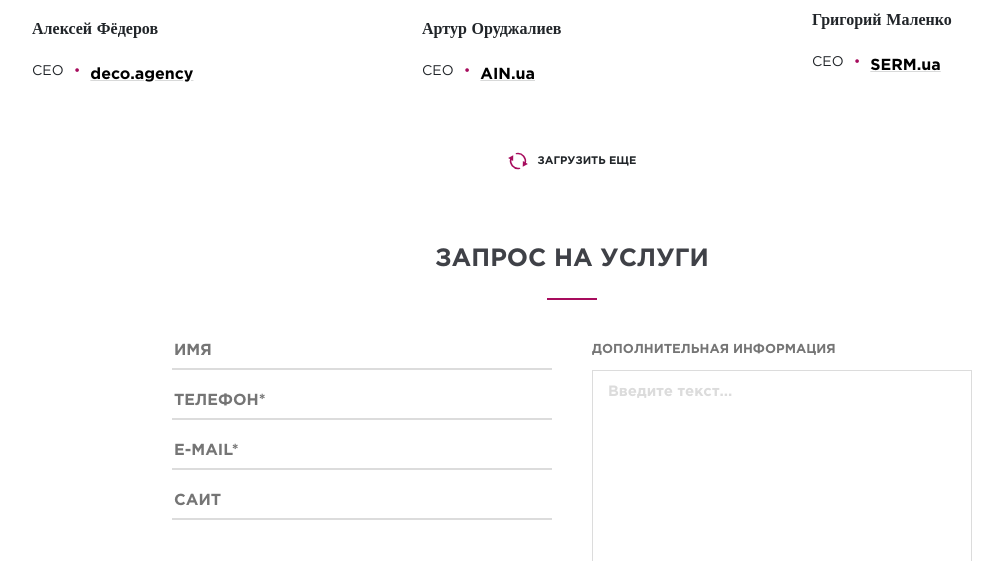
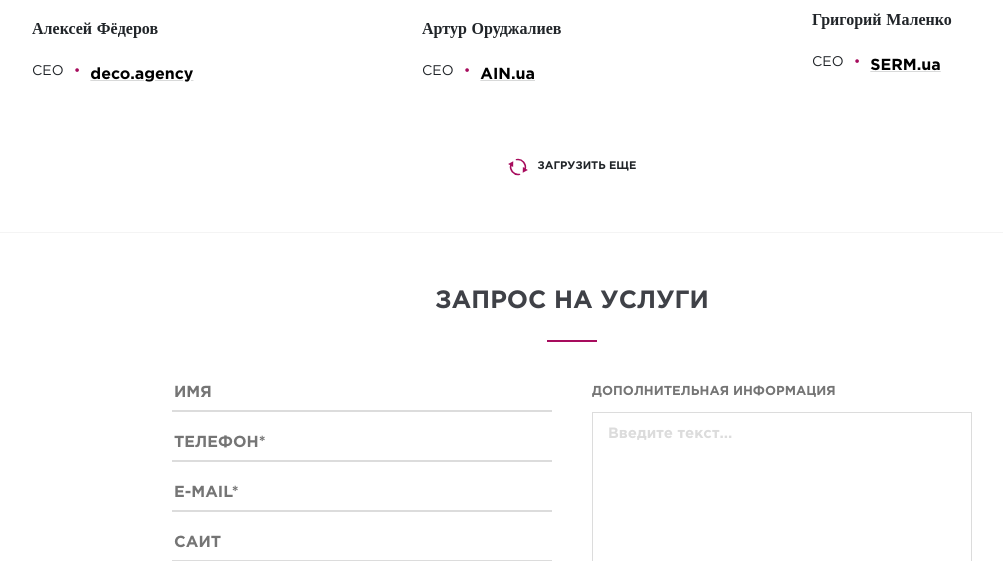
Before and after one commit to MateAcademy-FE-study/Decoletee-IVV, a website: page app/index.html in a window 1280 px wide. Shown: the part 2208-2769 px from the top of the page, without its empty margins (68-1071 px from the left). Drawn offline with nearby package versions, Linux system fonts and the light colour scheme.

Commit message:
add border-bottom of footer in reviews section

```diff
--- a/app/sass/content_style.sass
+++ b/app/sass/content_style.sass
@@ -246,8 +246,8 @@
 		display: flex
 		align-items: center
 		justify-content: center
-		line-height: 60px
-		margin: 44px 0;
+		padding: 70px 0 55px 0
+		border-bottom: 1px solid #f4f4f4
 		&:hover
 			cursor: pointer
 		&:hover .reviews__img--reload
@@ -258,7 +258,6 @@
 		line-height: 60px
 		vertical-align: middle
 	&__reload
-		line-height: 60px
 		text-transform: uppercase
 		font-family: "Gotham"
 		display: inline-block
```
Also changed, not shown: app/css/content_style.css.
